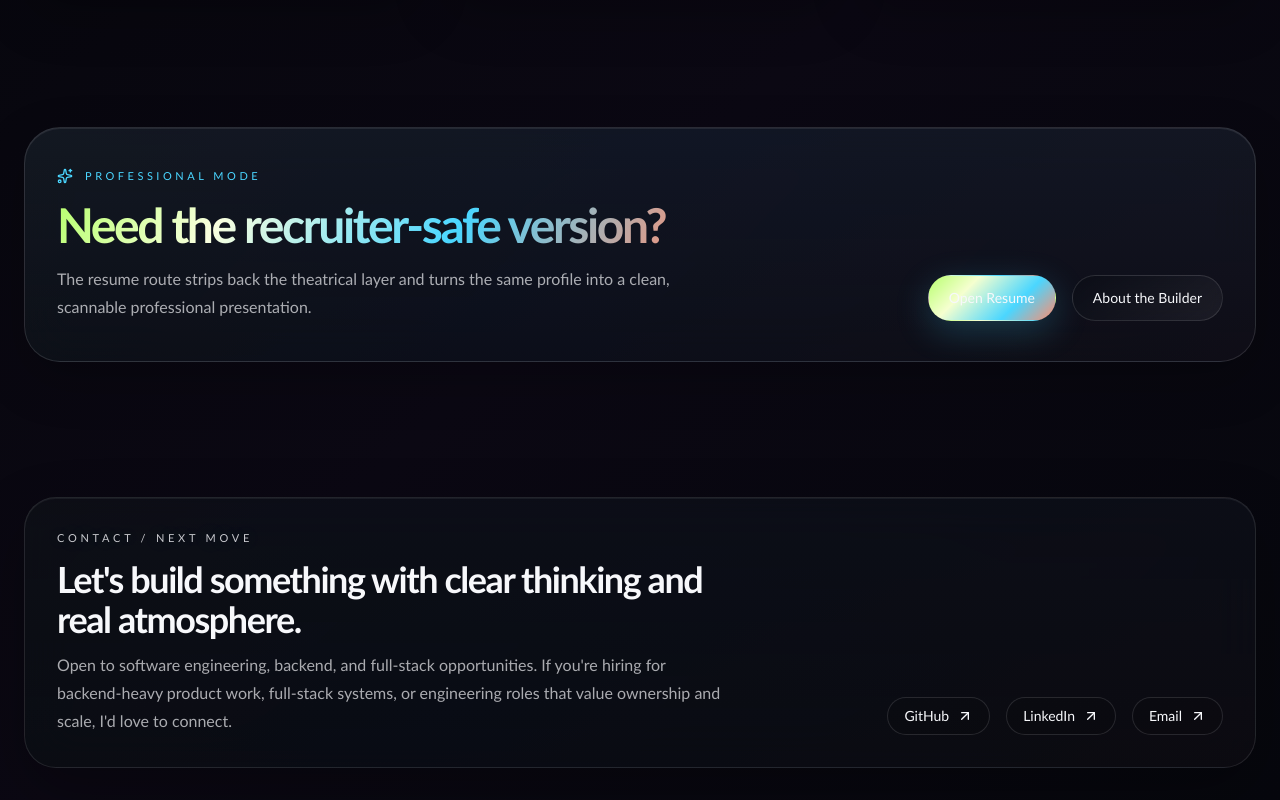
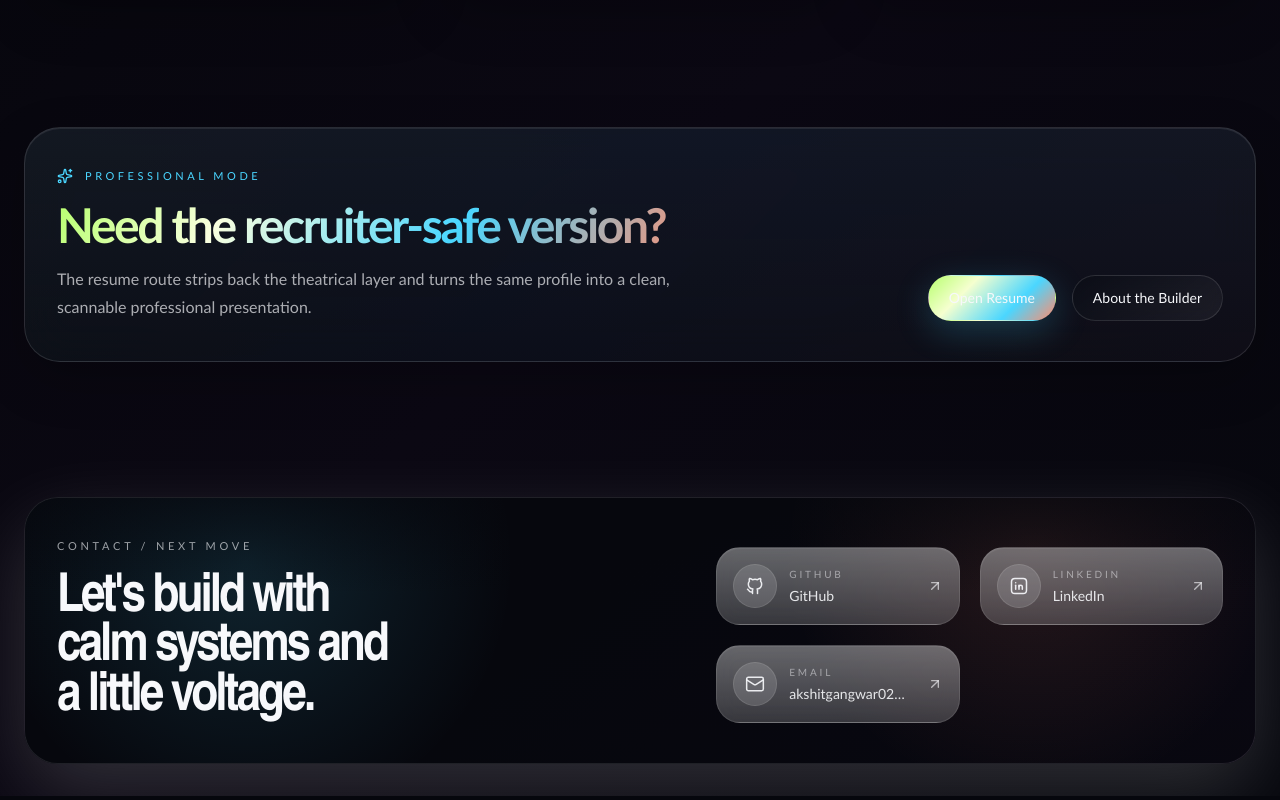
Before and after one commit to Aksh002/portfolio, a Next.js app: page / in a window 1280 px wide. Shown: the part 2298-3098 px from the top of the page. Built offline with nearby package versions, Linux system fonts and the light colour scheme; no server answers.

Commit message:
updating footer

```diff
--- a/src/components/site/footer.tsx
+++ b/src/components/site/footer.tsx
@@ -1,37 +1,72 @@
 import Link from "next/link";
-import { ArrowUpRight } from "lucide-react";
+import { ArrowUpRight, Mail } from "lucide-react";
+import { IconBrandGithub, IconBrandInstagram, IconBrandLinkedin } from "@tabler/icons-react";
 
+import LaserFlow from "@/components/LaserFlow";
 import { profileIntro, socialLinks } from "@/lib/site";
+
+const socialIconMap = {
+  Email: Mail,
+  GitHub: IconBrandGithub,
+  LinkedIn: IconBrandLinkedin,
+  Instagram: IconBrandInstagram,
+} as const;
 
 export function SiteFooter() {
   return (
     <footer className="mx-auto mt-24 w-full max-w-[1280px] px-4 pb-8 md:px-6">
-      <div className="surface-dark rounded-[32px] px-6 py-8 backdrop-blur-xl md:px-8">
-        <div className="flex flex-col gap-8 md:flex-row md:items-end md:justify-between">
-          <div className="max-w-2xl space-y-3">
-            <p className="eyebrow-accent text-[11px] uppercase tracking-[0.34em]">
+      <div className="relative overflow-hidden rounded-[34px] border border-[color:color-mix(in_srgb,var(--text-strong)_10%,transparent)] bg-[linear-gradient(145deg,color-mix(in_srgb,var(--page-base)_76%,rgba(7,10,18,0.96)),color-mix(in_srgb,var(--page-mid)_74%,rgba(9,11,20,0.92))_42%,color-mix(in_srgb,var(--page-end)_68%,rgba(14,9,24,0.9))_100%)] shadow-[0_28px_80px_color-mix(in_srgb,var(--text-strong)_16%,transparent)]">
+        <div className="pointer-events-none absolute inset-0 overflow-hidden">
+          <div className="absolute inset-0 bg-[radial-gradient(circle_at_18%_24%,color-mix(in_srgb,var(--accent-secondary)_14%,transparent),transparent_26%),radial-gradient(circle_at_82%_20%,color-mix(in_srgb,var(--accent-tertiary)_12%,transparent),transparent_24%),linear-gradient(180deg,color-mix(in_srgb,var(--page-base)_14%,transparent),color-mix(in_srgb,var(--page-base)_34%,transparent)_72%,color-mix(in_srgb,var(--page-base)_58%,transparent)_100%)]" />
+          <div className="absolute inset-x-0 top-0 h-24 bg-[linear-gradient(180deg,color-mix(in_srgb,var(--page-base)_64%,transparent),transparent)]" />
+        </div>
+
+        <div className="relative grid gap-10 px-6 py-8 md:px-8 md:py-10 lg:grid-cols-[minmax(0,1.1fr)_minmax(320px,0.9fr)] lg:items-end">
+          <div className="max-w-2xl space-y-5">
+            <p className="text-[11px] font-medium uppercase tracking-[0.34em] text-[color:color-mix(in_srgb,var(--text-strong)_62%,transparent)]">
               Contact / Next move
             </p>
-            <h2 className="text-2xl font-semibold tracking-[-0.04em] text-[color:var(--text-strong)] md:text-4xl">
-              Let&apos;s build something with clear thinking and real atmosphere.
+            <h2 className="display max-w-[14ch] text-[clamp(2.2rem,4.2vw,4.5rem)] font-semibold leading-[0.92] tracking-[-0.055em] text-[color:var(--text-strong)]">
+              Let&apos;s build with calm systems and a little voltage.
             </h2>
-            <p className="text-sm leading-7 text-[color:var(--text-soft)] md:text-base">
-              {profileIntro.availability} If you&apos;re hiring for backend-heavy product work,
-              full-stack systems, or engineering roles that value ownership and scale, I&apos;d
-              love to connect.
-            </p>
+
           </div>
-          <div className="flex flex-wrap gap-4">
-            {socialLinks.map((link) => (
+
+          <div className="relative">
+            <div className="grid gap-5 sm:grid-cols-2 sm:grid-rows-2">
+            {socialLinks.map((link) => {
+              const Icon = socialIconMap[link.label as keyof typeof socialIconMap] ?? ArrowUpRight;
+              const isEmail = link.href.startsWith("mailto:");
+
+              return (
                 <Link
                   key={link.href}
                   href={link.href}
-                className="inline-flex items-center gap-2 rounded-full border border-[color:var(--panel-border)] bg-[color:rgba(0,0,0,0.08)] px-4 py-2 text-sm text-[color:var(--text-muted)] transition hover:border-[color:rgba(74,214,255,0.35)] hover:text-[color:var(--text-strong)]"
+                  target={isEmail ? undefined : "_blank"}
+                  rel={isEmail ? undefined : "noreferrer"}
+                  className={`group relative overflow-hidden rounded-[24px] border border-[color:color-mix(in_srgb,var(--text-strong)_10%,transparent)] bg-[linear-gradient(180deg,color-mix(in_srgb,var(--background)_4%,rgba(255,255,255,0.4)),color-mix(in_srgb,var(--background)_2%,rgba(255,255,255,0.2)))] px-4 py-4 text-[color:var(--text-strong)] shadow-[inset_0_1px_0_color-mix(in_srgb,var(--text-strong)_6%,transparent)] backdrop-blur-md transition duration-300 hover:border-[color:color-mix(in_srgb,var(--accent-secondary)_30%,transparent)] hover:bg-[linear-gradient(180deg,color-mix(in_srgb,var(--background)_6%,rgba(255,255,255,0.46)),color-mix(in_srgb,var(--background)_3%,rgba(255,255,255,0.24)))]`}
                 >
+                  <div className="absolute inset-0 bg-[radial-gradient(circle_at_top_left,color-mix(in_srgb,var(--accent)_16%,transparent),transparent_42%),radial-gradient(circle_at_bottom_right,color-mix(in_srgb,var(--accent-secondary)_14%,transparent),transparent_38%)] opacity-0 transition duration-300 group-hover:opacity-100" />
+                  <div className="relative flex items-center justify-between gap-4">
+                    <div className="flex min-w-0 items-center gap-3">
+                      <span className="flex h-11 w-11 shrink-0 items-center justify-center rounded-full border border-[color:color-mix(in_srgb,var(--text-strong)_10%,transparent)] bg-[color:color-mix(in_srgb,var(--background)_6%,rgba(255,255,255,0.18))] text-[color:color-mix(in_srgb,var(--text-strong)_92%,transparent)]">
+                        <Icon className="h-5 w-5" strokeWidth={1.8} />
+                      </span>
+                      <div className="min-w-0">
+                        <p className="text-[10px] uppercase tracking-[0.28em] text-[color:color-mix(in_srgb,var(--text-strong)_50%,transparent)]">
                           {link.label}
-                <ArrowUpRight className="h-4 w-4" />
+                        </p>
+                        <p className="mt-1 truncate text-sm font-medium text-[color:color-mix(in_srgb,var(--text-strong)_90%,transparent)]">
+                          {link.label === "Email" ? profileIntro.email : link.label}
+                        </p>
+                      </div>
+                    </div>
+                    <ArrowUpRight className="h-4 w-4 shrink-0 text-[color:color-mix(in_srgb,var(--text-strong)_64%,transparent)] transition duration-300 group-hover:-translate-y-0.5 group-hover:translate-x-0.5 group-hover:text-[color:color-mix(in_srgb,var(--text-strong)_96%,transparent)]" />
+                  </div>
                 </Link>
-            ))}
+              );
+            })}
+            </div>
           </div>
         </div>
       </div>
```
Lines whose indentation alone changed are shown as unchanged.
